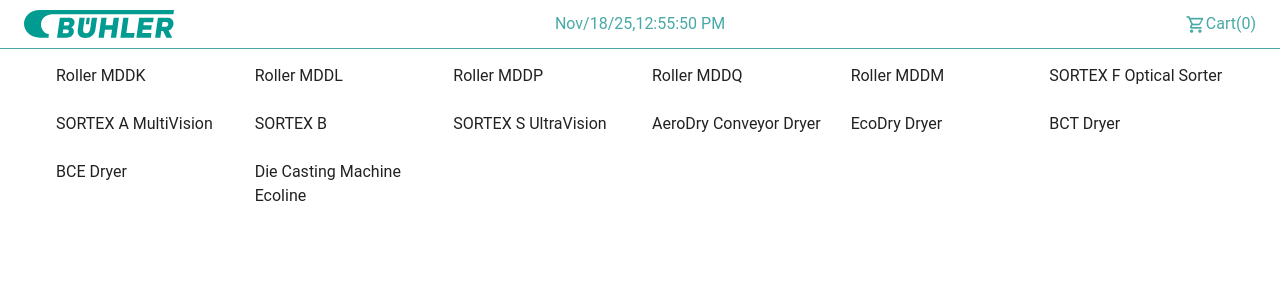
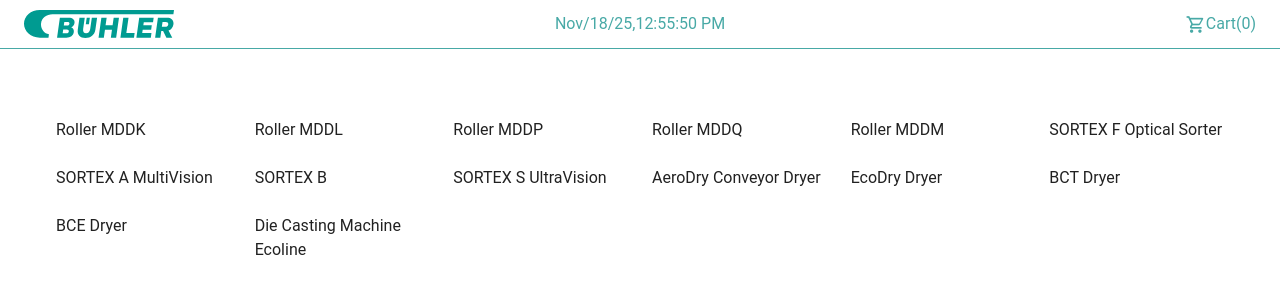
Before and after one commit to panktiB/buhler-project, a Vue app: page / in a window 1280 px wide. Shown: the top 300 px of the page. Built offline with nearby package versions, Linux system fonts and the light colour scheme.

Commit message:
update: minor fix for content height

```diff
--- a/src/App.vue
+++ b/src/App.vue
@@ -13,6 +13,7 @@
 
 <style scoped lang="scss">
 .content-wrapper {
+  margin-top: 54px; // 54px is the height of the app nav bar
   height: calc(100vh - 54px);
   max-height: calc(100vh - 54px);
   overflow-y: auto;
```
